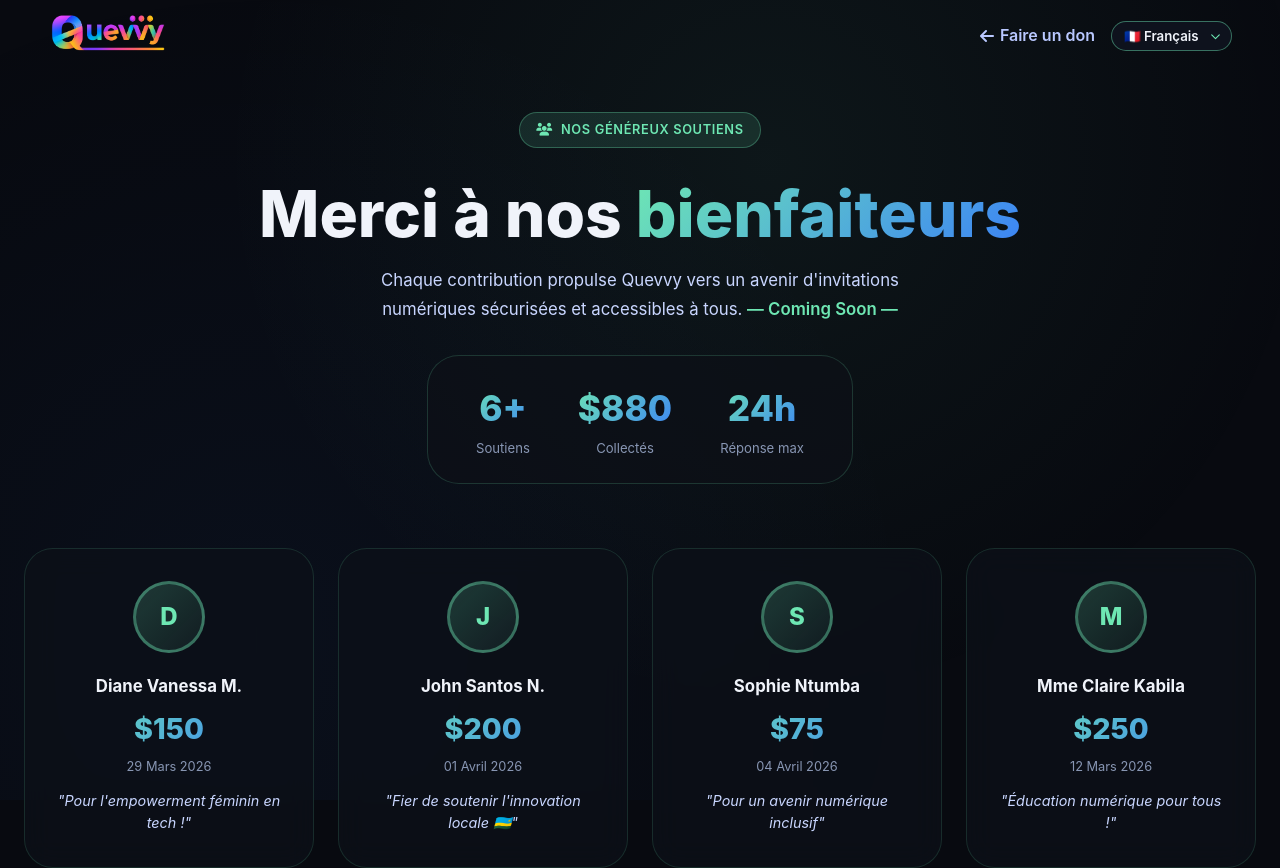
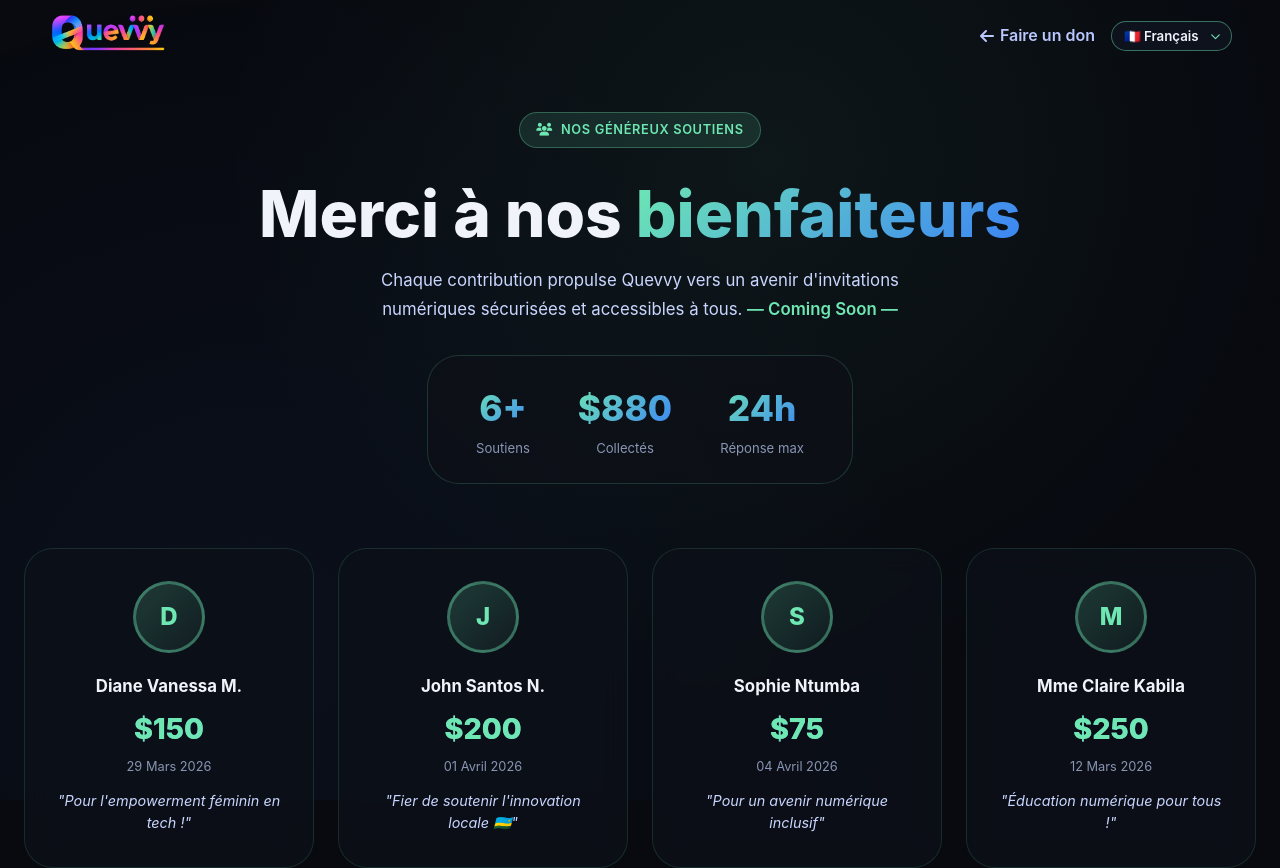
Before and after one commit to gentil-lenoir/Quevvy-CommingSoon-FrontEnd, a React (Create React App) app: page /donors in a window 1280 px wide. Shown: the top 868 px of the page. Built offline with nearby package versions, Linux system fonts and the light colour scheme.

Commit message:
vercel deploy error corrections

```diff
--- a/src/views/Donors.tsx
+++ b/src/views/Donors.tsx
@@ -47,7 +47,7 @@
       <div style={{
         fontSize: "1.8rem", fontWeight: 800, color: "#6EE7B3", marginBottom: "0.3rem",
         background: "linear-gradient(135deg, #6EE7B3, #3B82F6)",
-        WebkitBackgroundClip: "text", backgroundClip: "text", color: "transparent",
+        WebkitBackgroundClip: "text", backgroundClip: "text",
       }}>${donor.amount}</div>
       <p style={{ fontSize: "0.8rem", color: "#8896B3", marginBottom: "0.8rem" }}>{donor.date}</p>
       <p style={{ fontSize: "0.9rem", color: "#C9D6FF", lineHeight: 1.55, fontStyle: "italic" }}>"{donor.message}"</p>
```
